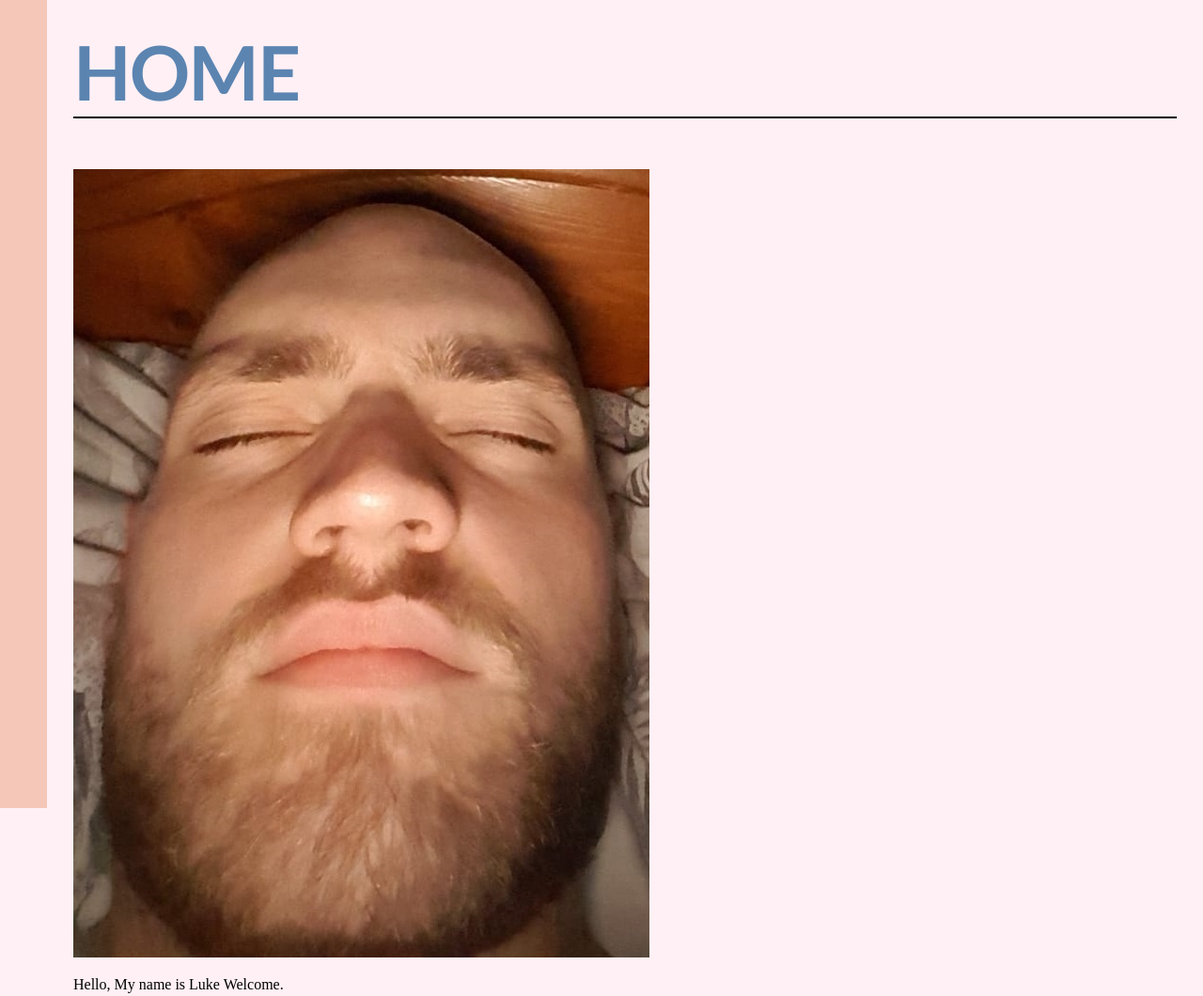
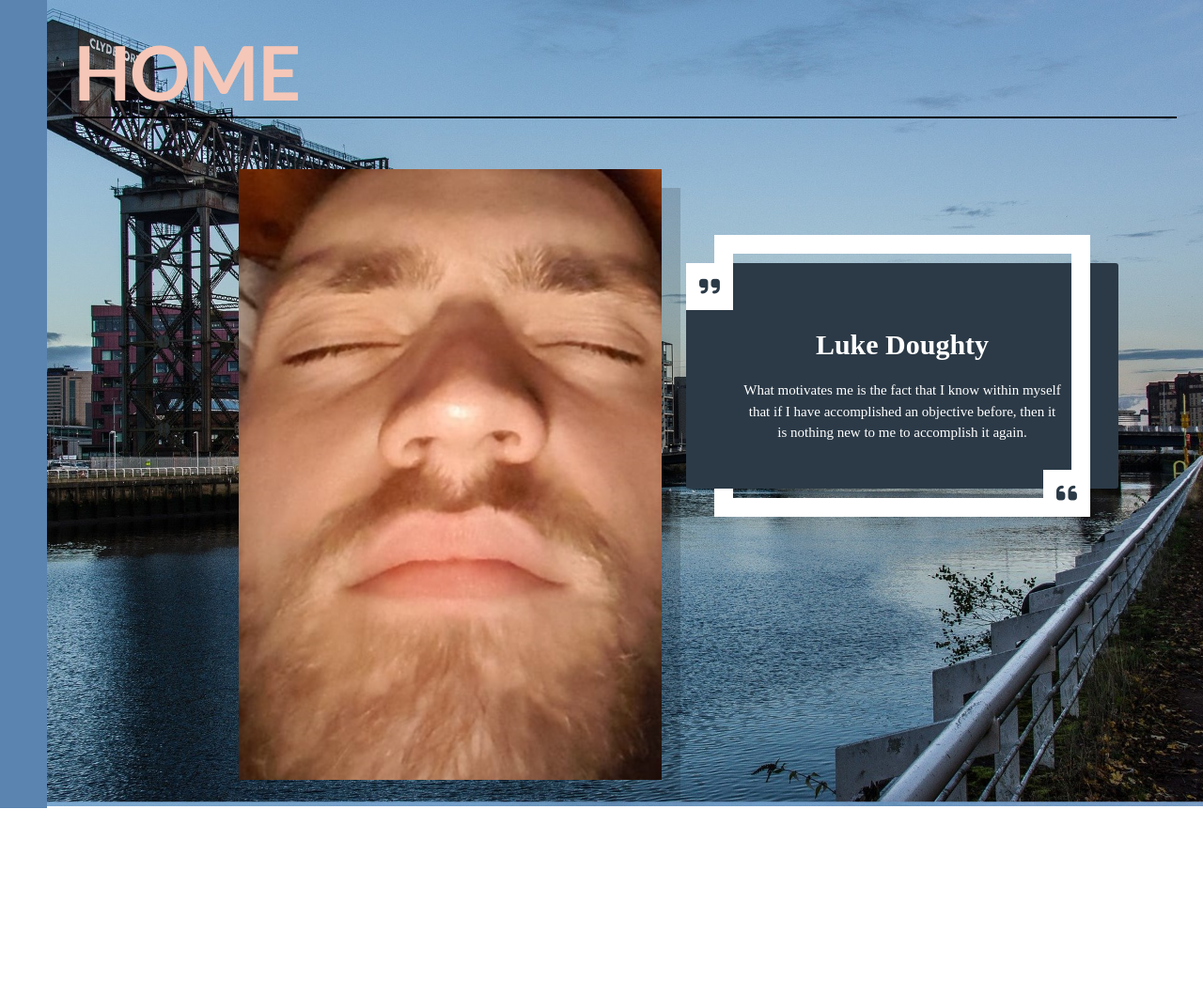
Before and after one commit to luked98/LukeDoughtyWebsite, a plain HTML site: page index.html in a window 1280 px wide. Shown: the whole page at 94% size. After the commit the page ends 858 px from the top, so only its background shows below. Drawn offline with Linux system fonts and the light colour scheme.

Commit message:
Special effects on image and quote

```diff
--- /dev/null
+++ b/FancyEffects.css
@@ -0,0 +1,111 @@
+/*Picture box*/
+#meImg {
+    position: relative;
+    width: 450px;
+    height: 650px;
+    left: 15%;
+    background-image: url("Rsc/I_Sleep.jpg");
+    background-repeat: no-repeat;
+    background-position: center;
+    border-radius: 0 0 0 0 / 0 0 0 0 ;
+    color: white;
+    box-shadow: 20px 20px rgba(0,0,0,.15);
+    transition: all .4s ease;
+}
+#meImg:hover {
+    border-radius: 0 0 50% 50% / 0 0 5% 5% ;
+    box-shadow: 10px 10px rgba(0,0,0,.25);
+}
+
+/*Info Box on Right*/
+.box {
+    background-color: transparent;
+    border-radius: 3px;
+    color: #fff;
+    position: absolute;
+    top: 50%;
+    left: 75%;
+    transform: translate(-50%, -50%);
+    width: 400px;
+    height: 300px;
+    transform-style: preserve-3d;
+    perspective: 2000px;
+    transition: 0.4s;
+    text-align: center;
+}
+.box:before {
+    content: "";
+    position: absolute;
+    top: 0;
+    left: 0;
+    width: 100%;
+    height: 100%;
+    background: transparent;
+    border-top: 20px solid #fff;
+    border-left: 20px solid #fff;
+    box-sizing: border-box;
+}
+.box:after {
+    content: "";
+    position: absolute;
+    top: 0;
+    left: 0;
+    width: 100%;
+    height: 100%;
+    border-bottom: 20px solid #fff;
+    border-right: 20px solid #fff;
+    box-sizing: border-box;
+}
+.box .fa {
+    font-size: 25px;
+    height: 50px;
+    width: 50px;
+    line-height: 50px !important;
+    background-color: #fff;
+    color: #2C3A47;
+}
+.box .fa2 {
+    position: absolute;
+    bottom: 0;
+    right: 0;
+    z-index: 1;
+}
+.box .text {
+    position: absolute;
+    top: 30px;
+    left: -30px;
+    width: calc(100% + 60px);
+    height: calc(100% - 60px);
+    background-color: #2C3A47;
+    border-radius: 3px;
+    transition: 0.4s;
+}
+.box .text .fa1 {
+    position: absolute;
+    top: 0;
+    left: 0;
+}
+.box .text div {
+    position: absolute;
+    top: 50%;
+    left: 0;
+    transform: translateY(-50%);
+    text-align: center;
+    width: 100%;
+    padding: 30px 60px;
+    line-height: 1.5;
+    box-sizing: border-box;
+}
+.box .text div h3 {
+    font-size: 30px;
+    margin-bottom: 5px;
+}
+.box .text div p {
+    font-size: 15px;
+}
+.box:hover {
+    transform: translate(-50%, -50%) rotateY(-20deg) skewY(3deg);
+}
+.box:hover .text {
+    transform: rotateY(20deg) skewY(-3deg);
+}
--- a/index.html
+++ b/index.html
@@ -3,7 +3,11 @@
 <head>
     <meta charset="UTF-8">
     <title>Luke Doughty</title>
+
+    <script src="https://use.fontawesome.com/d84db781d3.js"></script>
+
     <link rel="stylesheet" href="indexCSS.css">
+    <link rel="stylesheet" href="FancyEffects.css">
 </head>
 <body>
     <div id="side" class="sidebar">
@@ -14,18 +18,20 @@
         <a href="#">DnD</a>
     </div>
 
-
     <span style="height:100%;cursor:pointer" onclick="openNav()" class="sidebar" id="smallSide"></span>
 
-
     <div id="main">
-        <div id="about">
+        <div id="home">
             <h1>Home</h1>
-            <div>
-                <img src="Rsc/I_Sleep.jpg">
+            <div id="meImg" class="homeCon">
             </div>
-            <div>
-                <p>Hello, My name is Luke Welcome.</p>
+            <div class="box"><i class="fa fa-quote-left fa2"></i>
+                <div class="text"><i class="fa fa-quote-right fa1"></i>
+                    <div>
+                        <h3>Luke Doughty</h3>
+                        <p>What motivates me is the fact that I know within myself that if I have accomplished an objective before, then it is nothing new to me to accomplish it again.</p>
+                    </div>
+                </div>
             </div>
         </div>
     </div>
--- a/indexCSS.css
+++ b/indexCSS.css
@@ -1,5 +1,10 @@
 body {
-    background-color: lavenderblush;
+    /*background-color: lavenderblush;*/
+    background-image: url('Rsc/glasgow-4746491_1920.jpg');
+    background-repeat: no-repeat;
+    background-attachment: fixed;
+    background-size: cover;
+    background-blend-mode: lighten;
 }
 
 h1 {
@@ -9,7 +14,7 @@ h1 {
     border-bottom: 2px solid black;
     text-transform: uppercase;
     margin-top: auto;
-    color: #5B84B1FF;
+    color: #F5C7B8FF;
 }
 
 .sidebar {
@@ -19,7 +24,7 @@ h1 {
     z-index: 1; /* Stay on top */
     top: 0; /* Stay at the top */
     left: 0;
-    background-color: #F5C7B8FF; /* Black*/
+    background-color: #5B84B1FF; /* Black*/
     overflow-x: hidden; /* Disable horizontal scroll */
     padding-top: 60px; /* Place content 60px from the top */
     transition: 0.5s; /* 0.5 second transition effect to slide in the sidebar */
@@ -34,7 +39,7 @@ h1 {
     padding: 8px 8px 8px 32px;
     text-decoration: none;
     font-size: 25px;
-    color: #818181;
+    color: black;
     display: block;
     transition: 0.3s;
 }
```
Also changed, not shown: Rsc/glasgow-4746491_1920.jpg (added).
